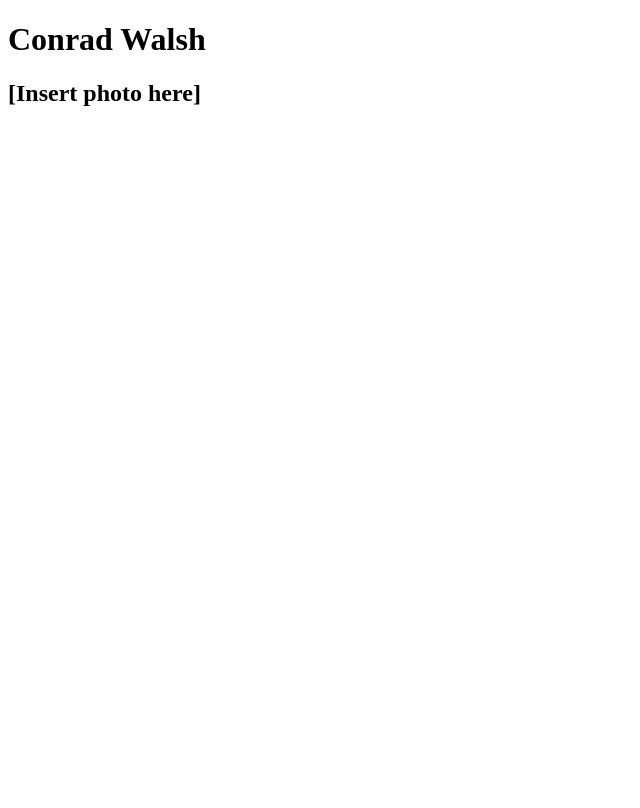
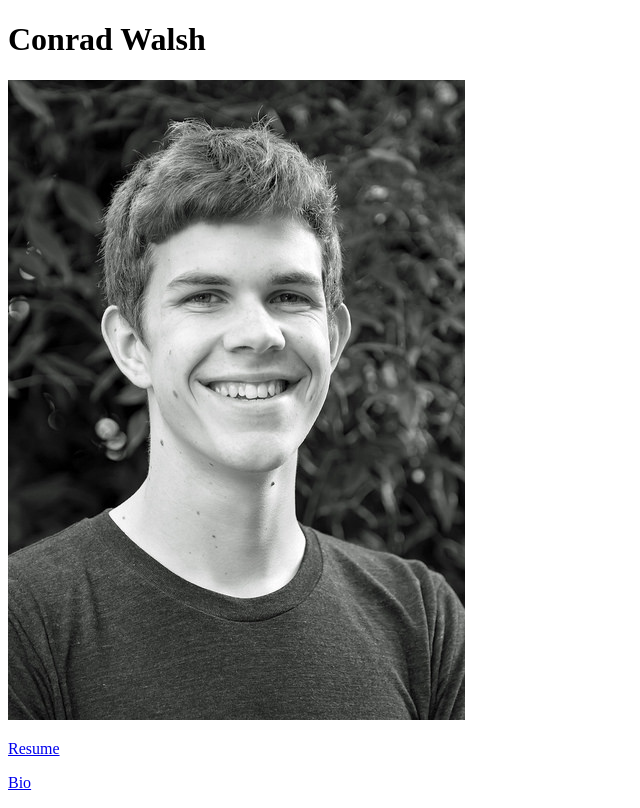
Before and after one commit to cjabswalsh/cjabswalsh.github.io, a plain HTML site: page index.html in a window 1280 px wide. Shown: the whole page, without its empty margins (0-640 px from the left). Drawn offline with Linux system fonts and the light colour scheme.

Commit message:
added headshot to index.hmtl

```diff
--- a/index.html
+++ b/index.html
@@ -10,6 +10,8 @@
 
 <body>
 	<h1>Conrad Walsh</h1>
-	<h2>[Insert photo here]</h2>
+	<p><img src="headshot.jpg" alt="A very nice headshot"/></p>
+	<p><a href="resume.html">Resume</a></p>
+	<p><a href="bio.html">Bio</a></p>
 </body>
 </html>
```
Also changed, not shown: headshot.jpg (added).
